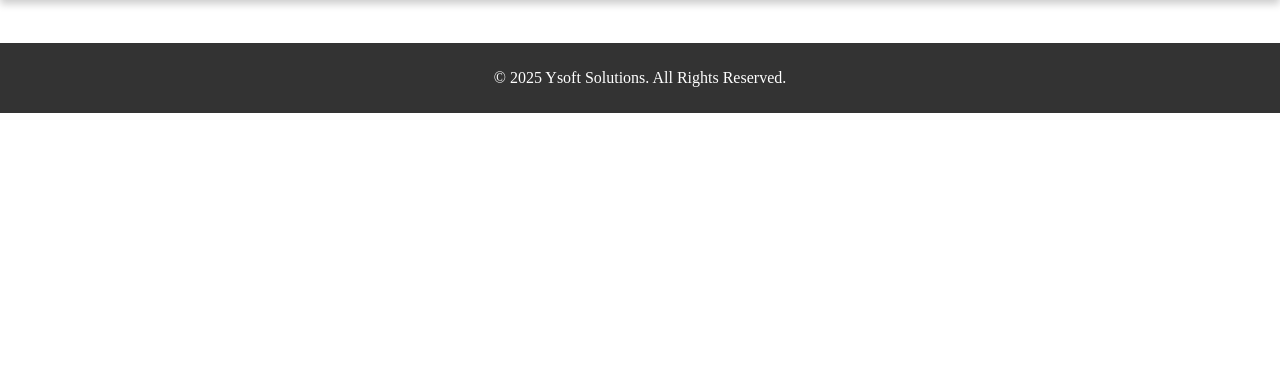
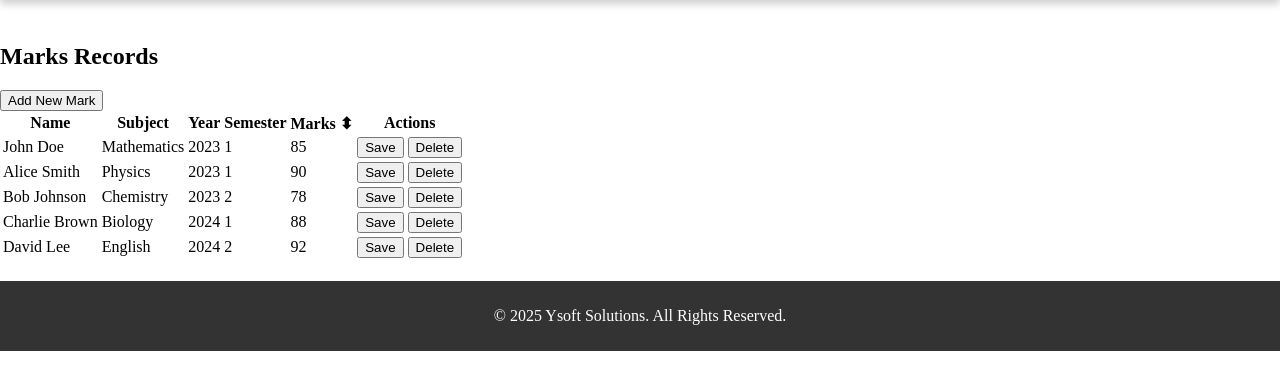
Before and after one commit to vatsalmehta-3009/ysoft-website, a Flask app: page / in a window 1280 px wide. Shown: the part 57-447 px from the top of the page. Run offline with Flask 3, Linux system fonts and the light colour scheme.

Commit message:
Made Home page

```diff
--- a/app.py
+++ b/app.py
@@ -1,7 +1,8 @@
-from flask import Flask, render_template, request, redirect, url_for, flash
+from flask import (Flask, flash, jsonify, redirect, render_template, request,
+                   url_for)
 from flask_sqlalchemy import SQLAlchemy
 
-app = Flask(__name__)
+app = Flask(__name__, static_url_path='/static')
 
 server = 'localhost\\SQLEXPRESS'
 database = 'master'
@@ -24,16 +25,98 @@ class User(db.Model):
     email = db.Column(db.String(100), unique=True, nullable=False)
     password = db.Column(db.String(100), nullable=False)
 
+
+class Marks(db.Model):
+    id = db.Column(db.Integer, primary_key=True)
+    name = db.Column(db.String(100), nullable=False)
+    subject = db.Column(db.String(100), nullable=False)
+    year = db.Column(db.Integer, nullable=False)
+    sem = db.Column(db.Integer, nullable=False)
+    marks = db.Column(db.Integer, nullable=False)
+
+
 # >>>>>>>>>>>>>>>>>>>>>>>>>>>> End: MODELS >>>>>>>>>>>>>>>>>>>>>>>>>>>>>>>>>>>>>>>>>>
 
 # Create tables
 with app.app_context():
     db.create_all()
+    if not Marks.query.first():
+        dummy_data = [
+            Marks(name="John Doe", subject="Mathematics", year=2023, sem=1, marks=85),
+            Marks(name="Alice Smith", subject="Physics", year=2023, sem=1, marks=90),
+            Marks(name="Bob Johnson", subject="Chemistry", year=2023, sem=2, marks=78),
+            Marks(name="Charlie Brown", subject="Biology", year=2024, sem=1, marks=88),
+            Marks(name="David Lee", subject="English", year=2024, sem=2, marks=92)
+        ]
+
+        db.session.bulk_save_objects(dummy_data)
+        db.session.commit()
+        print("Dummy data inserted into Marks table")
 
 
 @app.route("/")
 def home():
-    return render_template("base.html")
+    marks_records = Marks.query.all()
+    return render_template("home.html", marks=marks_records)
+
+
+@app.route("/add_mark", methods=["POST"])
+def add_mark():
+    data = request.get_json()
+
+    if not all([data.get("name"), data.get("subject"), data.get("year"), data.get("sem"), data.get("marks")]):
+        return jsonify({"success": False, "error": "Missing fields"}), 400
+
+    try:
+        new_mark = Marks(
+            name=data["name"],
+            subject=data["subject"],
+            year=int(data["year"]),
+            sem=int(data["sem"]),
+            marks=int(data["marks"])
+        )
+        db.session.add(new_mark)
+        db.session.commit()
+        return jsonify({"success": True, "id": new_mark.id})
+    except Exception as e:
+        return jsonify({"success": False, "error": str(e)}), 500
+
+
+# ✅ Edit a record
+@app.route("/edit_mark/<int:id>", methods=["POST"])
+def edit_mark(id):
+    data = request.get_json()
+    mark = Marks.query.get(id)
+
+    if not mark:
+        return jsonify({"success": False, "error": "Record not found"}), 404
+
+    try:
+        mark.name = data["name"]
+        mark.subject = data["subject"]
+        mark.year = int(data["year"])
+        mark.sem = int(data["sem"])
+        mark.marks = int(data["marks"])
+        db.session.commit()
+        return jsonify({"success": True})
+    except Exception as e:
+        return jsonify({"success": False, "error": str(e)}), 500
+
+# ✅ Delete a record
+@app.route("/delete_mark/<int:id>", methods=["DELETE"])
+def delete_mark(id):
+    mark = Marks.query.get(id)
+
+    if not mark:
+        return jsonify({"success": False, "error": "Record not found"}), 404
+
+    try:
+        db.session.delete(mark)
+        db.session.commit()
+        return jsonify({"success": True})
+    except Exception as e:
+        return jsonify({"success": False, "error": str(e)}), 500
+
 
 @app.route("/login")
 def login():
--- a/static/script.js
+++ b/static/script.js
@@ -1,4 +1,7 @@
 $(document).ready(function() {
+    console.log("✅ script.js is loaded!");
+
+    // Handle registration form submission (existing code)
     $("#register-form").submit(function(event) {
         event.preventDefault();
 
@@ -14,4 +17,171 @@ $(document).ready(function() {
             }
         });
     });
+
+    // ✅ Debugging "Add New Mark" button
+    $("#addRow").click(function() {
+        console.log("➡️ Add New Mark button clicked");
+
+        let newRow = `<tr>
+            <td contenteditable="true"></td>
+            <td contenteditable="true"></td>
+            <td contenteditable="true"></td>
+            <td contenteditable="true"></td>
+            <td contenteditable="true"></td>
+            <td>
+                <button class="btn btn-success btn-sm add-btn">Add</button>
+                <button class="btn btn-danger btn-sm delete-btn">Delete</button>
+            </td>
+        </tr>`;
+
+        $("#marksTable").append(newRow);
+        console.log("✅ New row added to table!");
+    });
+
+    // ✅ Handle "Add" button click inside the new row
+    $(document).on("click", ".add-btn", function() {
+        console.log("➡️ Add button clicked inside table row!");
+
+        let row = $(this).closest("tr");
+        let name = row.find("td:eq(0)").text().trim();
+        let subject = row.find("td:eq(1)").text().trim();
+        let year = row.find("td:eq(2)").text().trim();
+        let sem = row.find("td:eq(3)").text().trim();
+        let marks = row.find("td:eq(4)").text().trim();
+
+        if (!name || !subject || !year || !sem || !marks) {
+            alert("⚠️ Please fill all fields before adding!");
+            return;
+        }
+
+        console.log("📤 Sending AJAX request to /add_mark");
+        $.ajax({
+            url: "/add_mark",
+            method: "POST",
+            contentType: "application/json",
+            data: JSON.stringify({ name, subject, year, sem, marks }),
+            success: function(response) {
+                console.log("✅ Record added successfully!", response);
+                row.attr("data-id", response.id);
+                row.find(".add-btn").removeClass("add-btn btn-success")
+                                   .addClass("save-btn btn-primary")
+                                   .text("Save");
+                alert("✅ Record added successfully!");
+            },
+            error: function(xhr, status, error) {
+                console.log("❌ AJAX Error:", error);
+                alert("⚠️ Failed to add record!");
+            }
+        });
+    });
+
+    // ✅ Edit Record (AJAX)
+    $(document).on("click", ".save-btn", function() {
+        console.log("➡️ Save button clicked!");
+
+        let row = $(this).closest("tr");
+        let id = row.attr("data-id");
+        let name = row.find("td:eq(0)").text().trim();
+        let subject = row.find("td:eq(1)").text().trim();
+        let year = row.find("td:eq(2)").text().trim();
+        let sem = row.find("td:eq(3)").text().trim();
+        let marks = row.find("td:eq(4)").text().trim();
+
+        if (!id) {
+            alert("⚠️ Error: Record ID is missing!");
+            return;
+        }
+
+        console.log("📤 Sending AJAX request to update /edit_mark/" + id);
+        $.ajax({
+            url: `/edit_mark/${id}`,
+            method: "POST",
+            contentType: "application/json",
+            data: JSON.stringify({ name, subject, year, sem, marks }),
+            success: function(response) {
+                console.log("✅ Record updated successfully!", response);
+                alert("✅ Record updated!");
+            },
+            error: function(xhr, status, error) {
+                console.log("❌ AJAX Error:", xhr.responseText);
+                alert("⚠️ Failed to update record!");
+            }
+        });
+    });
+
+    // ✅ Delete Record (AJAX)
+    $(document).on("click", ".delete-btn", function() {
+        console.log("➡️ Delete button clicked!");
+
+        let row = $(this).closest("tr");
+        let id = row.attr("data-id");
+
+        if (!id) {
+            row.remove();  // Remove unsaved rows without ID
+            return;
+        }
+
+        console.log("📤 Sending AJAX request to delete /delete_mark/" + id);
+        $.ajax({
+            url: `/delete_mark/${id}`,
+            method: "DELETE",
+            success: function(response) {
+                console.log("✅ Record deleted successfully!", response);
+                row.remove();
+                alert("✅ Record deleted!");
+            },
+            error: function(xhr, status, error) {
+                console.log("❌ AJAX Error:", xhr.responseText);
+                alert("⚠️ Failed to delete record!");
+            }
+        });
+    });
+
+    let sortAscending = true; // Track sorting direction
+
+    // ✅ Sorting logic
+    $("#sortMarks").click(function() {
+        let rows = $("#marksTable tr").get();
+
+        rows.sort(function(a, b) {
+            let markA = parseInt($(a).find("td:eq(4)").text().trim(), 10) || 0;
+            let markB = parseInt($(b).find("td:eq(4)").text().trim(), 10) || 0;
+
+            return sortAscending ? markA - markB : markB - markA;
+        });
+
+        sortAscending = !sortAscending; // Toggle sort direction
+
+        // ✅ Append sorted rows
+        $.each(rows, function(index, row) {
+            $("#marksTable").append(row);
+        });
+
+        // ✅ Update sorting icon
+        let sortIcon = sortAscending ? "⬍" : "⬏";
+        $("#sortMarks").html(`Marks ${sortIcon}`);
+
+        console.log(`✅ Sorted Marks Column in ${sortAscending ? "Ascending" : "Descending"} Order`);
+    });
+
+    // ✅ Add New Row at the Top
+    $("#addRow").click(function() {
+        console.log("➡️ Add New Mark button clicked");
+
+        let newRow = `<tr>
+            <td contenteditable="true"></td>
+            <td contenteditable="true"></td>
+            <td contenteditable="true"></td>
+            <td contenteditable="true"></td>
+            <td contenteditable="true"></td>
+            <td>
+                <button class="btn btn-success btn-sm add-btn">Add</button>
+                <button class="btn btn-danger btn-sm delete-btn">Delete</button>
+            </td>
+        </tr>`;
+
+        $("#marksTable").prepend(newRow);
+        console.log("✅ New row added to the top of the table!");
+    });
+
 });
--- a/templates/base.html
+++ b/templates/base.html
@@ -4,7 +4,6 @@
     <meta charset="UTF-8">
     <meta name="viewport" content="width=device-width, initial-scale=1.0">
     <title>{% block title %}Ysoft Solutions{% endblock %}</title>
-    <script src="https://code.jquery.com/jquery-3.6.0.min.js"></script>
     <link rel="stylesheet" href="{{ url_for('static', filename='styles.css') }}">
 </head>
 <body>
@@ -33,5 +32,7 @@
     <footer>
         <p>&copy; 2025 Ysoft Solutions. All Rights Reserved.</p>
     </footer>
+    <script src="https://code.jquery.com/jquery-3.6.0.min.js"></script>
+    <script src="{{ url_for('static', filename='script.js') }}"></script>
 </body>
 </html>
--- a/templates/home.html
+++ b/templates/home.html
@@ -0,0 +1,38 @@
+{% extends "base.html" %}
+
+{% block content %}
+<h2>Marks Records</h2>
+
+<!-- Add new row button -->
+<button class="btn btn-success" id="addRow">Add New Mark</button>
+
+<!-- Table to display records -->
+<table class="table table-bordered">
+    <thead>
+        <tr>
+            <th>Name</th>
+            <th>Subject</th>
+            <th>Year</th>
+            <th>Semester</th>
+            <th id="sortMarks" style="cursor: pointer;">Marks ⬍</th>  <!-- Clickable for sorting -->
+            <th>Actions</th>
+        </tr>
+    </thead>
+    <tbody id="marksTable">
+        {% for mark in marks %}
+        <tr data-id="{{ mark.id }}">
+            <td contenteditable="true">{{ mark.name }}</td>
+            <td contenteditable="true">{{ mark.subject }}</td>
+            <td contenteditable="true">{{ mark.year }}</td>
+            <td contenteditable="true">{{ mark.sem }}</td>
+            <td contenteditable="true">{{ mark.marks }}</td>
+            <td>
+                <button class="btn btn-primary btn-sm save-btn">Save</button>
+                <button class="btn btn-danger btn-sm delete-btn">Delete</button>
+            </td>
+        </tr>
+        {% endfor %}
+    </tbody>
+</table>
+
+{% endblock %}
```
Also changed, not shown: models.py (+9 -0 lines), tasks.md (+11 -0 lines).
